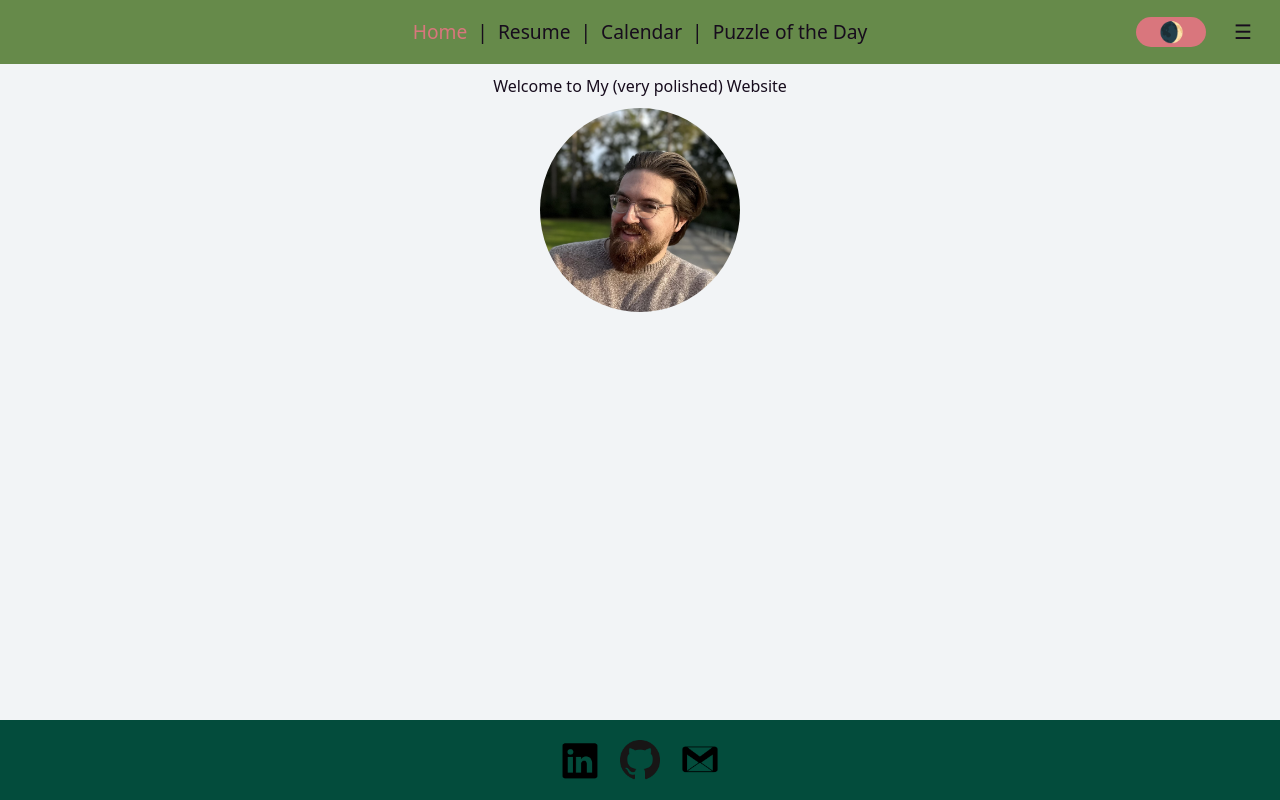
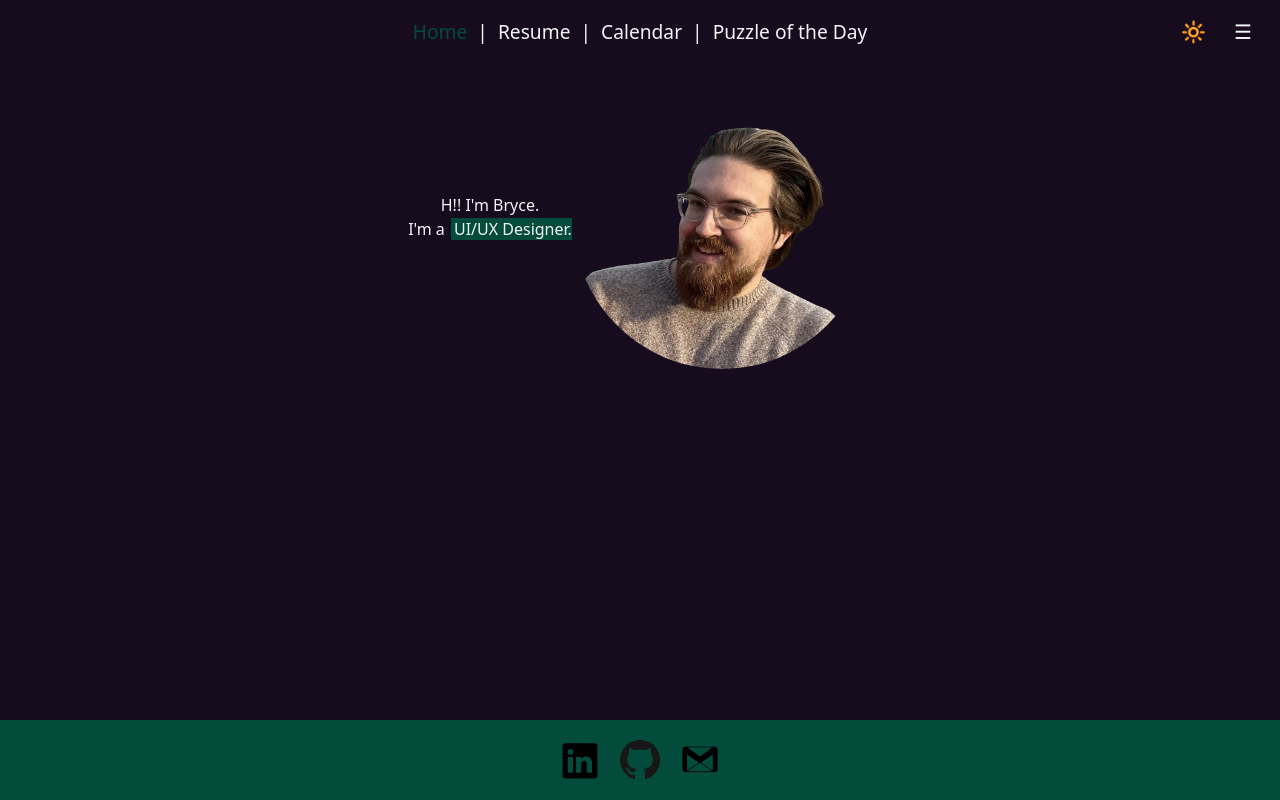
Before and after one commit to bstocksharp/nextjs-website, a Next.js app: page / in a window 1280 px wide. Built offline with nearby package versions, Linux system fonts and the light colour scheme.

Commit message:
dark mode default, added some pics on home page, testing flexbox css

```diff
--- a/app/globals.css
+++ b/app/globals.css
@@ -39,7 +39,7 @@ body {
 
 main {
   /*100% minus the header and footer*/
-  height: calc(100vh - 9rem);
+  height: calc(100vh - 9rem); /* dont love fixed height */
 }
 
 .hidden {
@@ -53,7 +53,7 @@ main {
 
 /* ▼▼▼▼▼▼▼▼▼▼▼▼▼▼▼▼▼▼▼▼▼▼▼ NAVBAR CSS ▼▼▼▼▼▼▼▼▼▼▼▼▼▼▼▼▼▼▼▼▼▼▼ */
 nav {
-  background: var(--main);
+  background: var(--background);
   font-size: clamp(0.8rem, 1.5vw, 1.25rem); /* fix this probably */
   display: flex;
   justify-content: center; /* Spreads items horizontally */
@@ -71,10 +71,7 @@ nav {
   top: 17px;
 }
 
-.nav-darkToggle {
-  background-color: var(--accent);
-  border-radius: 16px;
-  width: 70px;
+.nav-darkToggle-button {
   height: 30px;
 }
 
@@ -84,7 +81,7 @@ nav {
   color: var(--text);
 }
 
-.nav-active-tab {
+.nav-active-highlight {
   color: var(--accent);
 }
 
@@ -96,7 +93,6 @@ nav {
   position: absolute;
   top: 10%;
   left: 10%;
-  background-color: var(--main);
   font-size: clamp(2rem, 2.25vw, 2.5rem);
   text-align: left;
 }
@@ -119,7 +115,7 @@ footer {
   width: 100%;
   height: 5rem;
 
-  background-color: #034c3c;
+  background-color: var(--accent);
   color: var(--background);
 
   display: flex;
@@ -148,4 +144,36 @@ footer {
 
 /* ▼▼▼▼▼▼▼▼▼▼▼▼▼▼▼▼▼▼▼▼▼▼▼ MAINPAGE CSS ▼▼▼▼▼▼▼▼▼▼▼▼▼▼▼▼▼▼▼▼▼▼▼ */
 
+.home-wrapper {
+  display: flex;
+  justify-content: center;
+  align-items: center;
+}
+
+.pic-and-words-wrapper {
+  display: flex;
+  flex-direction: row;
+  width: 100%;
+  justify-content: center;
+  align-items: center;
+}
+
+.words-wrapper h2 {
+  display: inline;
+}
+
+.words-box-wrapper {
+  display: inline-block; /* Make sure the words box is displayed inline */
+  background-color: var(--accent);
+  width: 130px;
+  text-align: left;
+  margin-left: 2px;
+  padding-left: 3px;
+}
+
+@media (max-width: 600px) {
+  .pic-and-words-wrapper {
+    flex-direction: column;
+  }
+}
 /* ▲▲▲▲▲▲▲▲▲▲▲▲▲▲▲▲▲▲▲▲▲▲▲ MAINPAGE CSS ▲▲▲▲▲▲▲▲▲▲▲▲▲▲▲▲▲▲▲▲▲▲▲ */
--- a/app/layout.tsx
+++ b/app/layout.tsx
@@ -10,7 +10,7 @@ export default function RootLayout({
 }: Readonly<{
   children: React.ReactNode;
 }>) {
-  const [darkMode, setDarkMode] = useState(false);
+  const [darkMode, setDarkMode] = useState(true);
 
   const toggleDarkMode = () => {
     setDarkMode(!darkMode);
@@ -24,7 +24,8 @@ export default function RootLayout({
   return (
     <html className={darkMode ? "dark-mode" : ""}>
       <head>
-        <meta name="viewport" content="width=device-width, initial-scale=1.0" />{" "}
+        <meta name="viewport" content="width=device-width, initial-scale=1.0" />
+        <title>Bryce Sharp Website</title>
       </head>
       <body>
         <NavBar
--- a/app/nav.tsx
+++ b/app/nav.tsx
@@ -58,7 +58,7 @@ export default function NavBar({
               <Link
                 href={item.href}
                 className={`nav-link-full ${
-                  pathname === item.href ? "nav-active-tab" : ""
+                  pathname === item.href && "nav-active-highlight"
                 }`}
               >
                 {item.label}
@@ -78,12 +78,9 @@ export default function NavBar({
               href={item.href}
               // allows the current active tab to be shown even when small
               className={`nav-link-full ${
-                pathname === item.href ? "nav-active-tab" : "hidden" // hides the non-active nav items when < 600 px
-              } ${
-                windowWidth < 600 && !isMenuOpen ? "nav-active-tab-small" : ""
-              }`}
+                pathname === item.href ? "nav-active-highlight" : "hidden" // hides the non-active nav items when < 600 px
+              } ${windowWidth < 600 && !isMenuOpen && "nav-active-tab-small"}`}
               onClick={toggleMenu}
-              key={item.href}
             >
               {item.label}
             </Link>
@@ -92,7 +89,7 @@ export default function NavBar({
       )}
 
       <div className="nav-right-icons">
-        <button className="nav-darkToggle" onClick={toggleDarkMode}>
+        <button className="nav-darkToggle-button" onClick={toggleDarkMode}>
           {darkMode ? "🔆" : "🌒"}
         </button>
         <button className="nav-hamburger" onClick={toggleMenu}>
--- a/app/page.tsx
+++ b/app/page.tsx
@@ -1,17 +1,41 @@
+"use client";
+
 import Image from "next/image";
+import React, { useState, useEffect } from "react";
 
 export default function Home() {
+  const [myTitle, setMyTitle] = useState("Software Egineer.");
+
+  useEffect(() => {
+    const timeouts = [
+      setTimeout(() => setMyTitle("UI/UX Designer."), 4000),
+      setTimeout(() => setMyTitle("Father."), 8000),
+      // If you want the third thing to stay permanently
+      // you don't need to set another timeout
+    ];
+
+    return () => {
+      timeouts.forEach(clearTimeout);
+    };
+  }, []);
+
   return (
-    <div>
-      <h1 style={{ padding: "10px" }}>Welcome to My (very polished) Website</h1>
-      <div className="center-image">
-        <Image
-          src="/profile_pic_2.jpg"
-          alt="Profile Picture"
-          width={200}
-          height={200}
-          style={{ borderRadius: "100%" }}
-        />
+    <div className="home-wrapper">
+      <div className="pic-and-words-wrapper">
+        <div className="words-wrapper">
+          <h1>H!! I'm Bryce. </h1>
+          <h2>I'm a </h2>
+          <h2 className="words-box-wrapper">{myTitle}</h2>
+        </div>
+        <div className="center-image">
+          <Image
+            src="/profile_pic_2_removed.png"
+            alt="Profile Picture"
+            width={300}
+            height={300}
+            style={{ borderRadius: "100%" }}
+          />
+        </div>
       </div>
     </div>
   );
--- a/app/resume/page.tsx
+++ b/app/resume/page.tsx
@@ -10,7 +10,7 @@ export default function ResumePage() {
           width: "100%",
           height: "100%",
           border: "none",
-          overflow: "auto",
+          overflow: "scroll",
         }}
         title="Bryce Sharp Resume"
       />
```
Also changed, not shown: public/profile_pic_2_removed.png (added).
